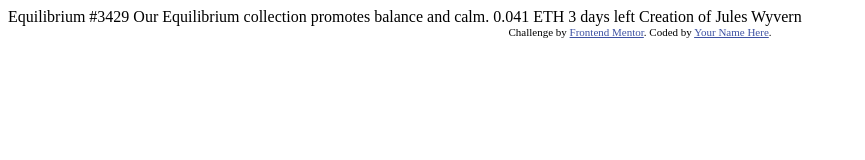
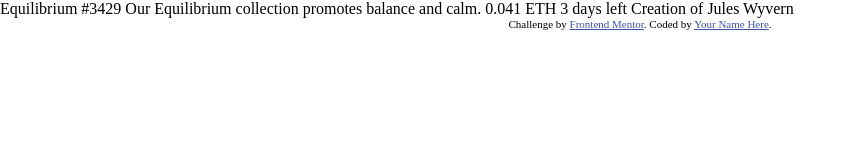
Before and after one commit to Nigraum/nft-card-preview, a plain HTML site: page index.html in a window 1280 px wide. Shown: the whole page, without its empty margins (0-865 px from the left). Drawn offline with Linux system fonts and the light colour scheme.

Commit message:
link styles to index and importing fonts

```diff
--- a/index.html
+++ b/index.html
@@ -2,17 +2,13 @@
 <html lang="en">
 <head>
   <meta charset="UTF-8">
-  <meta name="viewport" content="width=device-width, initial-scale=1.0"> <!-- displays site properly based on user's device -->
-
+  <meta name="viewport" content="width=device-width, initial-scale=1.0">
+  <link rel="stylesheet" href="./assets/styles.css">
   <link rel="icon" type="image/png" sizes="32x32" href="./images/favicon-32x32.png">
-
+  <link rel="preconnect" href="https://fonts.googleapis.com">
+  <link rel="preconnect" href="https://fonts.gstatic.com" crossorigin>
+  <link href="https://fonts.googleapis.com/css2?family=Outfit:wght@300;400;600&display=swap" rel="stylesheet">
   <title>Frontend Mentor | NFT preview card component</title>
-
-  <!-- Feel free to remove these styles or customise in your own stylesheet 👍 -->
-  <style>
-    .attribution { font-size: 11px; text-align: center; }
-    .attribution a { color: hsl(228, 45%, 44%); }
-  </style>
 </head>
 <body>
 
```
